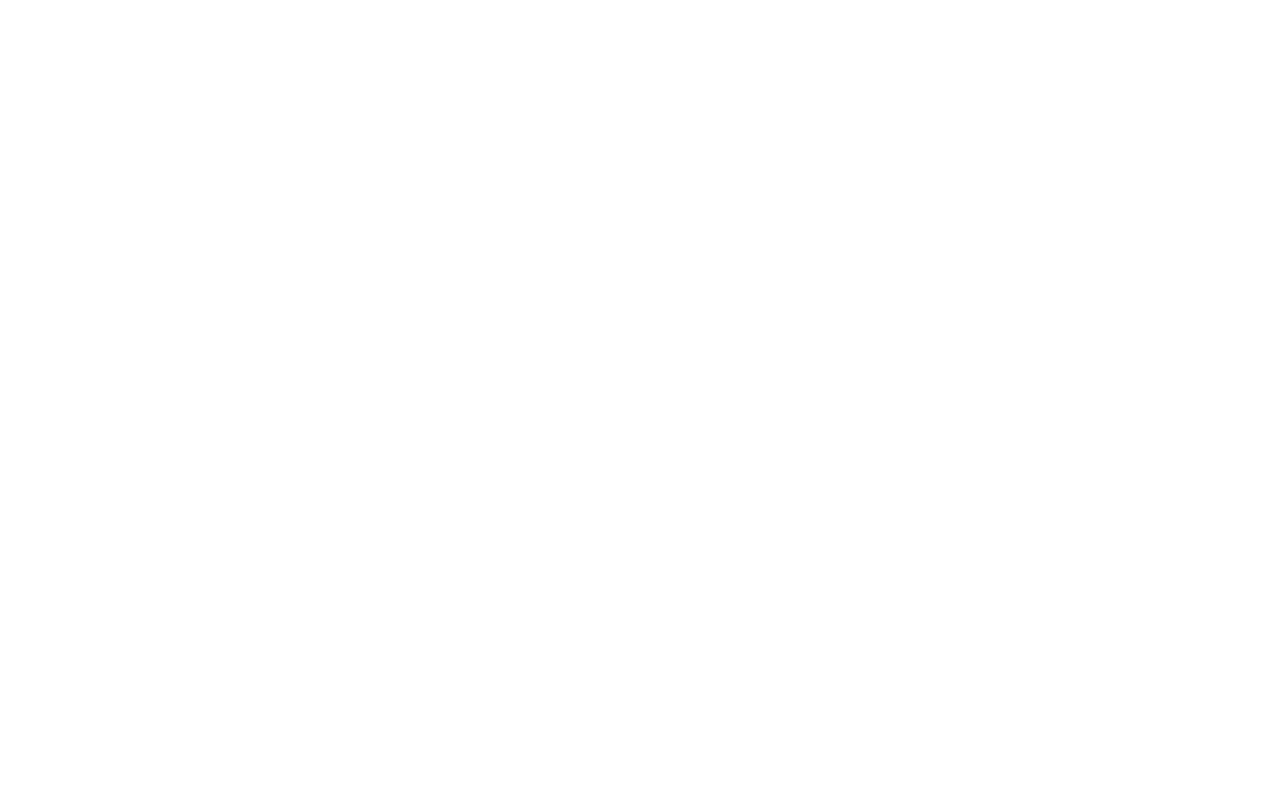
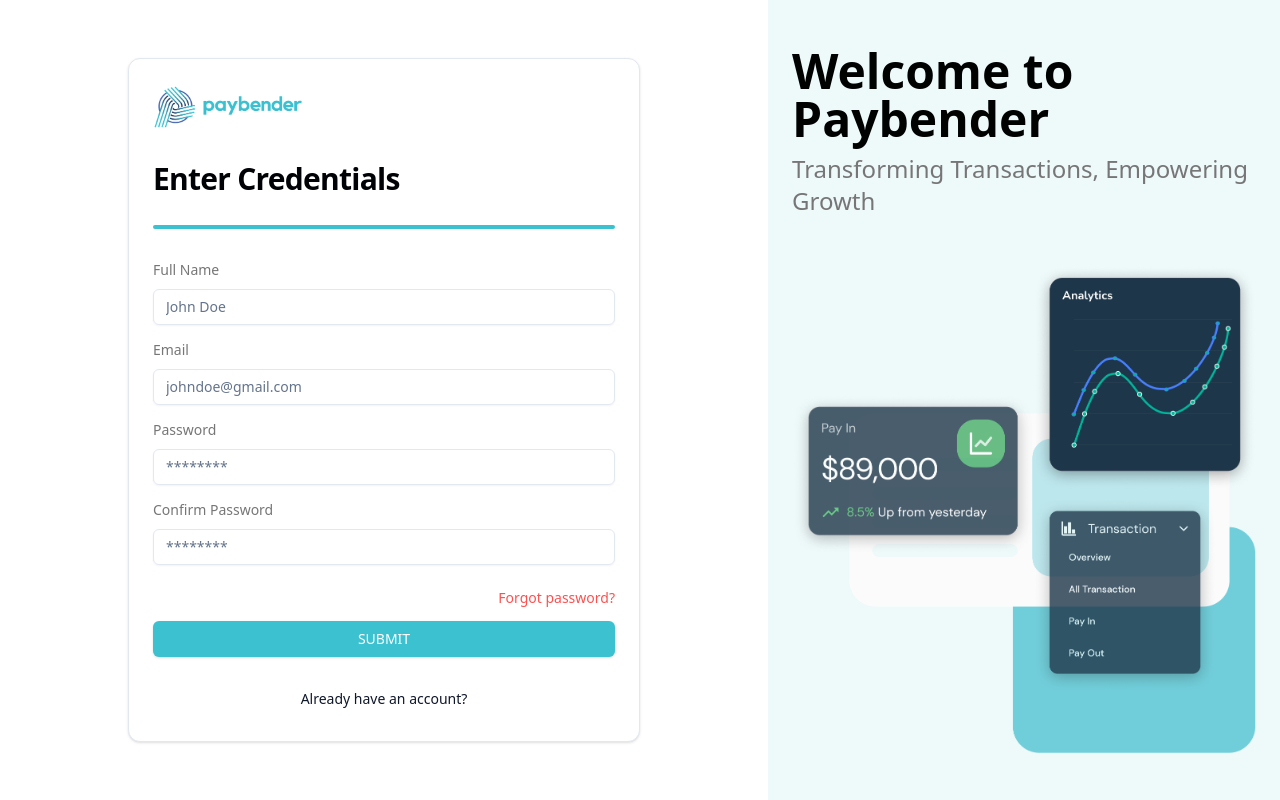
Before and after one commit to guusbajoos/paybender-dash-ui, a React (Vite) app: page /auth/register in a window 1280 px wide. Built offline with nearby package versions, Linux system fonts and the light colour scheme.

Commit message:
fix: integration api login & register and also validation field

```diff
--- a/src/components/partials/auth/auth-gate.tsx
+++ b/src/components/partials/auth/auth-gate.tsx
@@ -13,7 +13,7 @@
     }
   }, [auth.isAuthenticated])
 
-  return auth.isAuthenticated ? props.children : null
+  return auth.isAuthReady ? props.children : null
 }
 
 export default AuthGate
--- a/src/components/partials/auth/auth-verify-otp.tsx
+++ b/src/components/partials/auth/auth-verify-otp.tsx
@@ -26,7 +26,7 @@
       <div className='flex min-h-screen items-center justify-center'>
         <AuthCard title='Please verify your account' hasSeparator>
           <div className='flex flex-col gap-y-6'>
-            {!user.lastlogin && (
+            {!user?.last_login && (
               <>
                 <p className='text-sm font-medium text-[#777677]'>
                   Please scan the QR code below with your authentication app to
@@ -36,7 +36,7 @@
                   <img
                     alt='QR Code'
                     className='h-full w-full object-cover'
-                    src={user.qrCodeUrl}
+                    src={user?.qr_code_url}
                   />
                 </div>
               </>
@@ -83,7 +83,7 @@
                 onClick={() =>
                   props.onNextStep &&
                   props.onNextStep({
-                    email: user.email,
+                    email: user?.email,
                     otp,
                     direction: 'next',
                   })
--- a/src/components/partials/auth/login/activate-qr-code.tsx
+++ b/src/components/partials/auth/login/activate-qr-code.tsx
@@ -21,7 +21,7 @@
             <img
               alt='QR Code'
               className='h-full w-full object-cover'
-              src={user.qrCodeUrl}
+              src={user?.qr_code_url}
             />
           </div>
           <div className='flex flex-col gap-y-2'>
--- a/src/components/partials/auth/login/login-form.tsx
+++ b/src/components/partials/auth/login/login-form.tsx
@@ -6,7 +6,7 @@
 
 import ImagePath from '@/assets/images/auth-bg-left.png'
 
-import { authCredentialsSchema } from '@/schemas/auth/auth.schema'
+import { loginSchema } from '@/schemas/auth/login.schema'
 import { IStepperNextProps } from '@/schemas'
 
 import {
@@ -22,11 +22,9 @@
 
 import AuthCard from '@/components/partials/auth/auth-card'
 
-const LoginForm = (
-  props: IStepperNextProps<z.infer<typeof authCredentialsSchema>>
-) => {
-  const form = useForm<z.infer<typeof authCredentialsSchema>>({
-    resolver: zodResolver(authCredentialsSchema),
+const LoginForm = (props: IStepperNextProps<z.infer<typeof loginSchema>>) => {
+  const form = useForm<z.infer<typeof loginSchema>>({
+    resolver: zodResolver(loginSchema),
     defaultValues: {
       email: '',
       password: '',
@@ -34,7 +32,7 @@
     mode: 'onChange',
   })
 
-  const onSubmit = (val: z.infer<typeof authCredentialsSchema>) => {
+  const onSubmit = (val: z.infer<typeof loginSchema>) => {
     if (Object.keys(form.formState.errors).length === 0) {
       props.onNextStep && props.onNextStep(val)
     }
@@ -50,15 +48,18 @@
         backgroundPosition: 'top center',
       }}
     >
-      <div className='flex items-center justify-center min-h-screen'>
+      <div className='flex min-h-screen items-center justify-center'>
         <AuthCard title='Enter Credentials' hasSeparator>
           <Form {...form}>
-            <form onSubmit={form.handleSubmit(onSubmit)} className='space-y-6'>
+            <form
+              onSubmit={form.handleSubmit(onSubmit)}
+              className='flex flex-col gap-y-3'
+            >
               <FormField
                 control={form.control}
                 name='email'
                 render={({ field }) => (
-                  <FormItem>
+                  <FormItem className='!mt-0'>
                     <FormLabel className='font-normal text-[#777677]'>
                       Email
                     </FormLabel>
@@ -78,13 +79,13 @@
                 control={form.control}
                 name='password'
                 render={({ field }) => (
-                  <FormItem>
+                  <FormItem className='!mt-0'>
                     <FormLabel className='font-normal text-[#777677]'>
                       Password
                     </FormLabel>
                     <FormControl className='font-normal text-[#777677]'>
                       <Input
-                        placeholder='******'
+                        placeholder='********'
                         {...field}
                         disabled={props.isLoading}
                         className='disabled:bg-gray-200'
@@ -114,6 +115,14 @@
               </Button>
             </form>
           </Form>
+
+          <div className='mt-6 text-center'>
+            <Button variant='link' asChild>
+              <Link to='/auth/register' className='text-sm font-normal'>
+                Don't have an account?
+              </Link>
+            </Button>
+          </div>
         </AuthCard>
       </div>
     </div>
--- a/src/components/partials/auth/register/register-form.tsx
+++ b/src/components/partials/auth/register/register-form.tsx
@@ -4,7 +4,7 @@
 import { zodResolver } from '@hookform/resolvers/zod'
 import * as z from 'zod'
 
-import { authCredentialsSchema } from '@/schemas/auth/auth.schema'
+import { registerSchema } from '@/schemas/auth/register.schema'
 import { IStepperNextProps } from '@/schemas'
 
 import {
@@ -21,18 +21,21 @@
 import AuthCard from '@/components/partials/auth/auth-card'
 
 const RegisterForm = (
-  props: IStepperNextProps<z.infer<typeof authCredentialsSchema>>
+  props: IStepperNextProps<z.infer<typeof registerSchema>>
 ) => {
-  const form = useForm<z.infer<typeof authCredentialsSchema>>({
-    resolver: zodResolver(authCredentialsSchema),
+  const form = useForm<z.infer<typeof registerSchema>>({
+    resolver: zodResolver(registerSchema),
     defaultValues: {
+      fullname: '',
       email: '',
       password: '',
+      repassword: '',
+      role_id: 0,
     },
     mode: 'onChange',
   })
 
-  const onSubmit = (val: z.infer<typeof authCredentialsSchema>) => {
+  const onSubmit = (val: z.infer<typeof registerSchema>) => {
     if (Object.keys(form.formState.errors).length === 0) {
       props.onNextStep && props.onNextStep(val)
     }
@@ -40,15 +43,38 @@
 
   return (
     <div className='relative z-0'>
-      <div className='flex items-center justify-center min-h-screen'>
+      <div className='flex min-h-screen items-center justify-center'>
         <AuthCard title='Enter Credentials' hasSeparator>
           <Form {...form}>
-            <form onSubmit={form.handleSubmit(onSubmit)} className='space-y-6'>
+            <form
+              onSubmit={form.handleSubmit(onSubmit)}
+              className='flex flex-col gap-y-3'
+            >
+              <FormField
+                control={form.control}
+                name='fullname'
+                render={({ field }) => (
+                  <FormItem className='!mt-0'>
+                    <FormLabel className='font-normal text-[#777677]'>
+                      Full Name
+                    </FormLabel>
+                    <FormControl className='font-normal text-[#777677]'>
+                      <Input
+                        placeholder='John Doe'
+                        {...field}
+                        disabled={props.isLoading}
+                        className='disabled:bg-gray-200'
+                      />
+                    </FormControl>
+                    <FormMessage />
+                  </FormItem>
+                )}
+              />
               <FormField
                 control={form.control}
                 name='email'
                 render={({ field }) => (
-                  <FormItem>
+                  <FormItem className='!mt-0'>
                     <FormLabel className='font-normal text-[#777677]'>
                       Email
                     </FormLabel>
@@ -68,13 +94,34 @@
                 control={form.control}
                 name='password'
                 render={({ field }) => (
-                  <FormItem>
+                  <FormItem className='!mt-0'>
                     <FormLabel className='font-normal text-[#777677]'>
                       Password
                     </FormLabel>
                     <FormControl className='font-normal text-[#777677]'>
                       <Input
-                        placeholder='******'
+                        placeholder='********'
+                        {...field}
+                        disabled={props.isLoading}
+                        className='disabled:bg-gray-200'
+                        type='password'
+                      />
+                    </FormControl>
+                    <FormMessage />
+                  </FormItem>
+                )}
+              />
+              <FormField
+                control={form.control}
+                name='repassword'
+                render={({ field }) => (
+                  <FormItem className='!mt-0'>
+                    <FormLabel className='font-normal text-[#777677]'>
+                      Confirm Password
+                    </FormLabel>
+                    <FormControl className='font-normal text-[#777677]'>
+                      <Input
+                        placeholder='********'
                         {...field}
                         disabled={props.isLoading}
                         className='disabled:bg-gray-200'
@@ -104,6 +151,14 @@
               </Button>
             </form>
           </Form>
+
+          <div className='mt-6 text-center'>
+            <Button variant='link' asChild>
+              <Link to='/auth/login' className='text-sm font-normal'>
+                Already have an account?
+              </Link>
+            </Button>
+          </div>
         </AuthCard>
       </div>
     </div>
--- a/src/pages/auth/login.tsx
+++ b/src/pages/auth/login.tsx
@@ -62,9 +62,20 @@
           ),
           duration: 3000,
         })
-        state.setUserData(result)
+        state.setUserData({
+          email: result.email,
+          full_name: result.full_name,
+          is_active: result.is_active,
+          last_login: result.last_login,
+          ga_validation_flag: result.ga_validation_flag,
+          role_id: result.role_id,
+          role_name: result.role_name,
+          token: result.token,
+          user_id: result.user_id,
+          created_date: result.created_date,
+        })
         setTimeout(() => {
-          navigate('/get-started')
+          navigate('/app/get-started')
           state.removeStep()
         }, 3000)
       },
--- a/src/store/use-auth.tsx
+++ b/src/store/use-auth.tsx
@@ -10,7 +10,7 @@
   isAuthReady: boolean
   user: Partial<IUser>
   setStep: (direction: 'prev' | 'next') => void
-  setUserData: (val: IUser) => void
+  setUserData: (val: Partial<IUser>) => void
   removeState: () => void
   removeStep: () => void
 }
@@ -21,7 +21,7 @@
       step: 1,
       user: {},
       isAuthenticated: false,
-      isAuthReady: false,
+      isAuthReady: true,
       setStep: (direction: 'prev' | 'next') =>
         set((state) => {
           if (direction === 'prev') {
@@ -36,7 +36,7 @@
             step: state.step + 1,
           }
         }),
-      setUserData: (val: IUser) =>
+      setUserData: (val: Partial<IUser>) =>
         set((state) => ({
           ...state,
           isAuthenticated: true,
@@ -52,10 +52,6 @@
         set((state) => ({
           ...state,
           step: 1,
-          user: {
-            ...state.user,
-            qrCodeUrl: '',
-          },
         })),
     }),
     {
```
Also changed, not shown: src/components/ui/form.tsx (+21 -18 lines), src/schemas/auth/login.schema.ts (+16 -7 lines), src/schemas/auth/register.schema.ts (added, +51 -0 lines), 1 other file (tests, documents, lock files or other folders).
